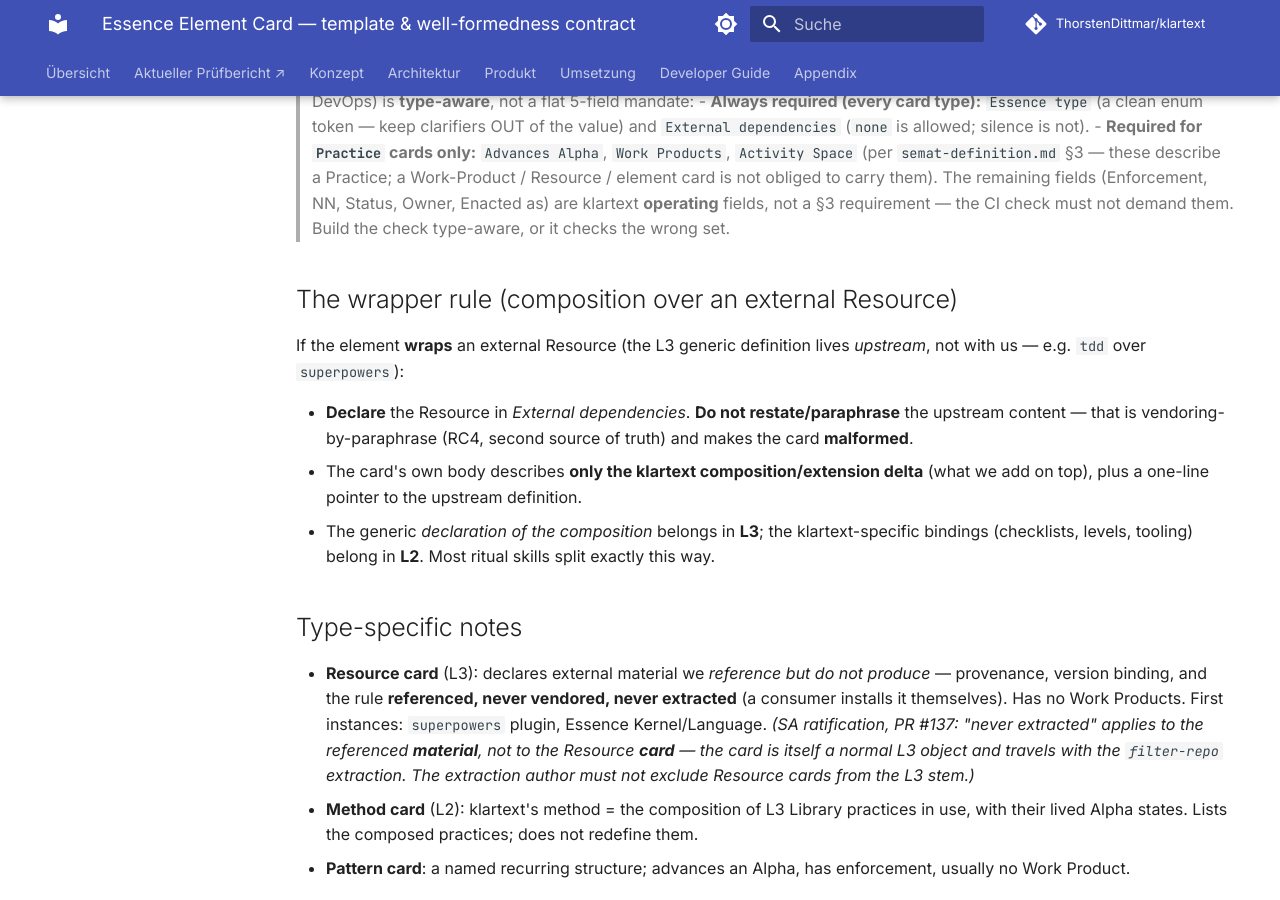
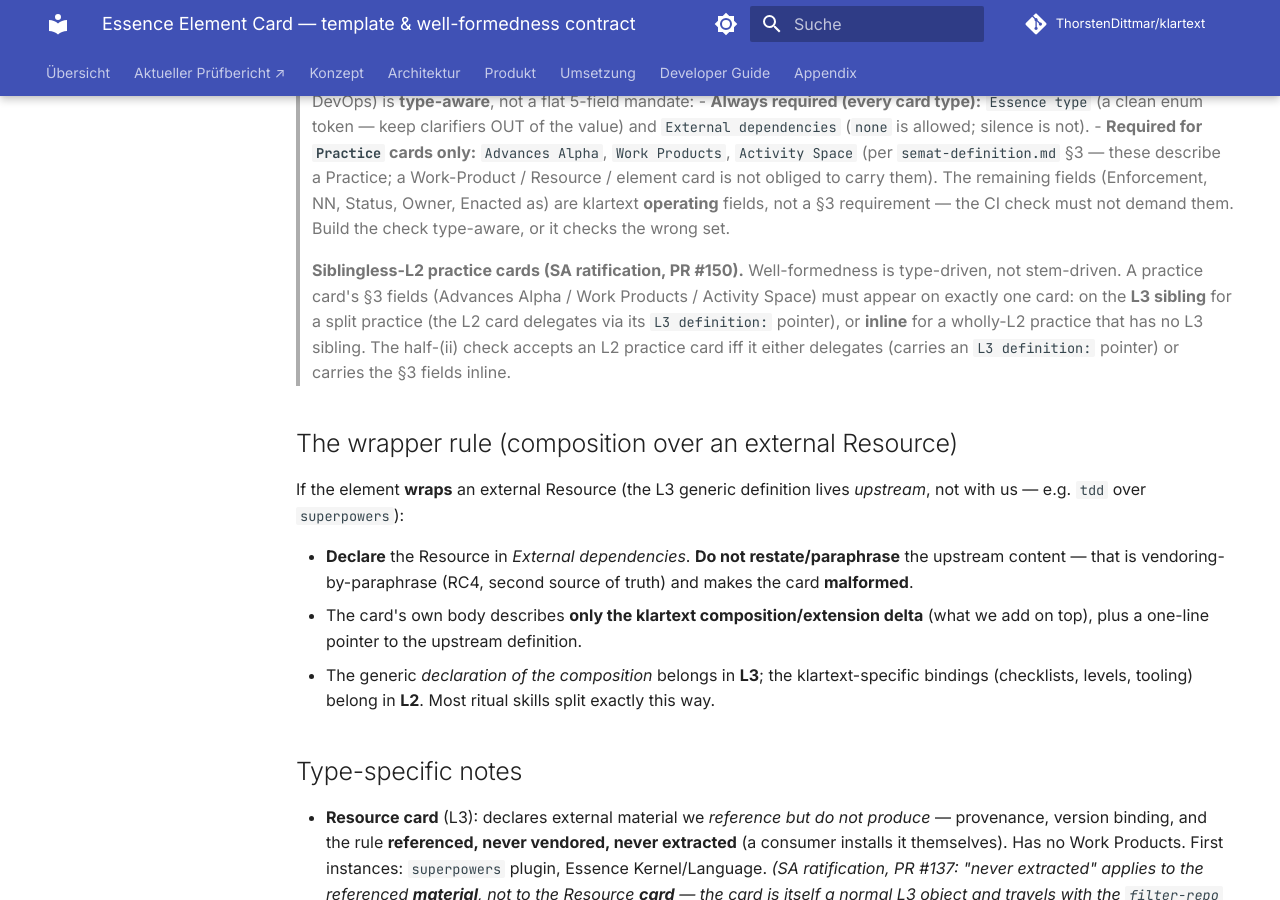
Before and after one commit to ThorstenDittmar/klartext, an MkDocs documentation site: the page built from docs/method/library/_card-template.md, in a window 1280 px wide and 900 px high, scrolled down 1199 px. Built offline with MkDocs 1.6.1 and Material for MkDocs 9.7.7, drawn with Linux system fonts in a browser that asks for light colours; comment, search, counter and statistics services are not loaded.

Commit message:
docs(method): F0.2 close — SA siblingless-L2 template note + tracking lines
- Fold SA's ratified template note (PR #150) into _card-template.md: well-
  formedness is type-driven, not stem-driven; an L2 practice card is §3-compliant
  iff it either delegates (L3 definition: pointer) or carries the §3 fields inline.
- PENDING tracking: (1) SA→DevOps S3 vendoring-lint candidate (.semgrep/rules/arch/);
  (2) verify-skill drift (stale screen URLs + browser-MCP order) flagged by UX on
  #150 — fix in the skill + sync the L2 card so the mirror doesn't entrench the drift.

Agent: oe
Co-Authored-By: Claude Opus 4.8 (1M context) <noreply@anthropic.com>

```diff
--- a/docs/method/library/_card-template.md
+++ b/docs/method/library/_card-template.md
@@ -38,6 +38,13 @@ Products it produces, and the Activities/Activity Spaces it fills.**
 > The remaining fields (Enforcement, NN, Status, Owner, Enacted as) are klartext **operating** fields,
 > not a §3 requirement — the CI check must not demand them. Build the check type-aware, or it checks the
 > wrong set.
+
+> **Siblingless-L2 practice cards (SA ratification, PR #150).** Well-formedness is type-driven, not
+> stem-driven. A practice card's §3 fields (Advances Alpha / Work Products / Activity Space) must appear on
+> exactly one card: on the **L3 sibling** for a split practice (the L2 card delegates via its
+> `L3 definition:` pointer), or **inline** for a wholly-L2 practice that has no L3 sibling. The half-(ii)
+> check accepts an L2 practice card iff it either delegates (carries an `L3 definition:` pointer) or carries
+> the §3 fields inline.
 
 ## The wrapper rule (composition over an external Resource)
 
```
Also changed, not shown: docs/superpowers/plans/PENDING.md (+2 -0 lines).
